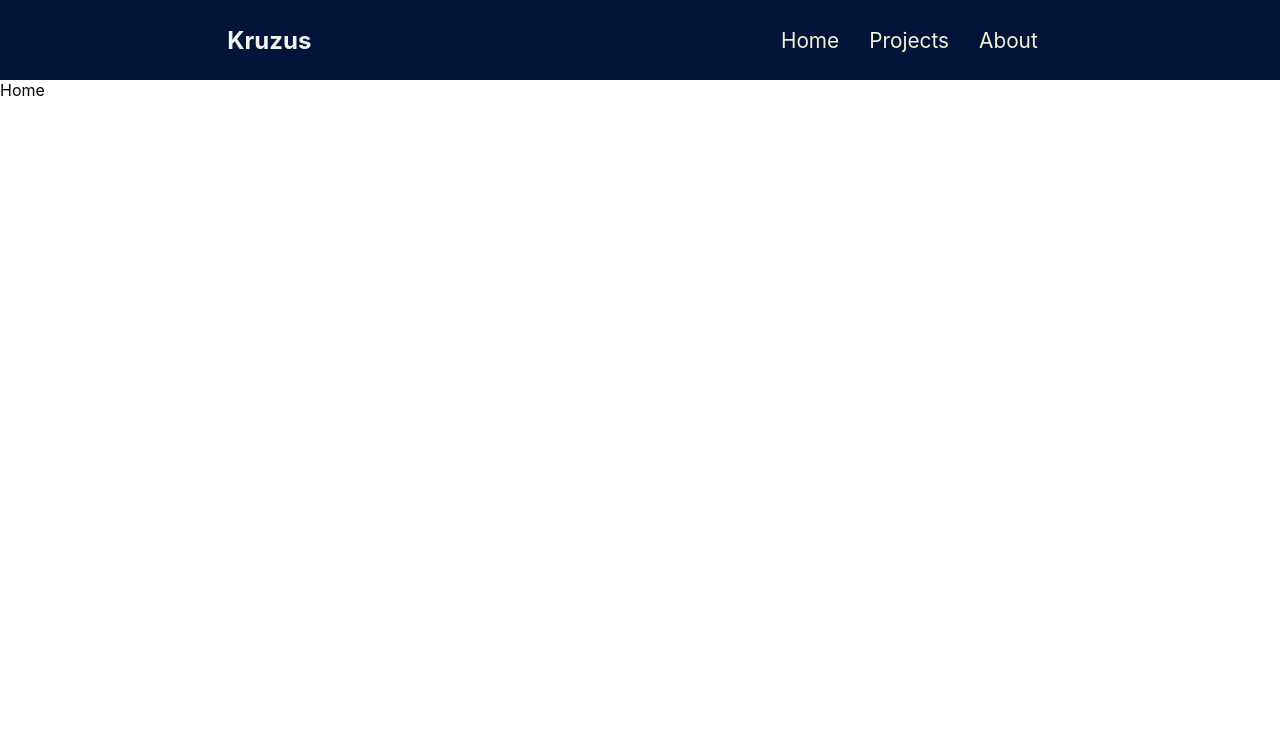
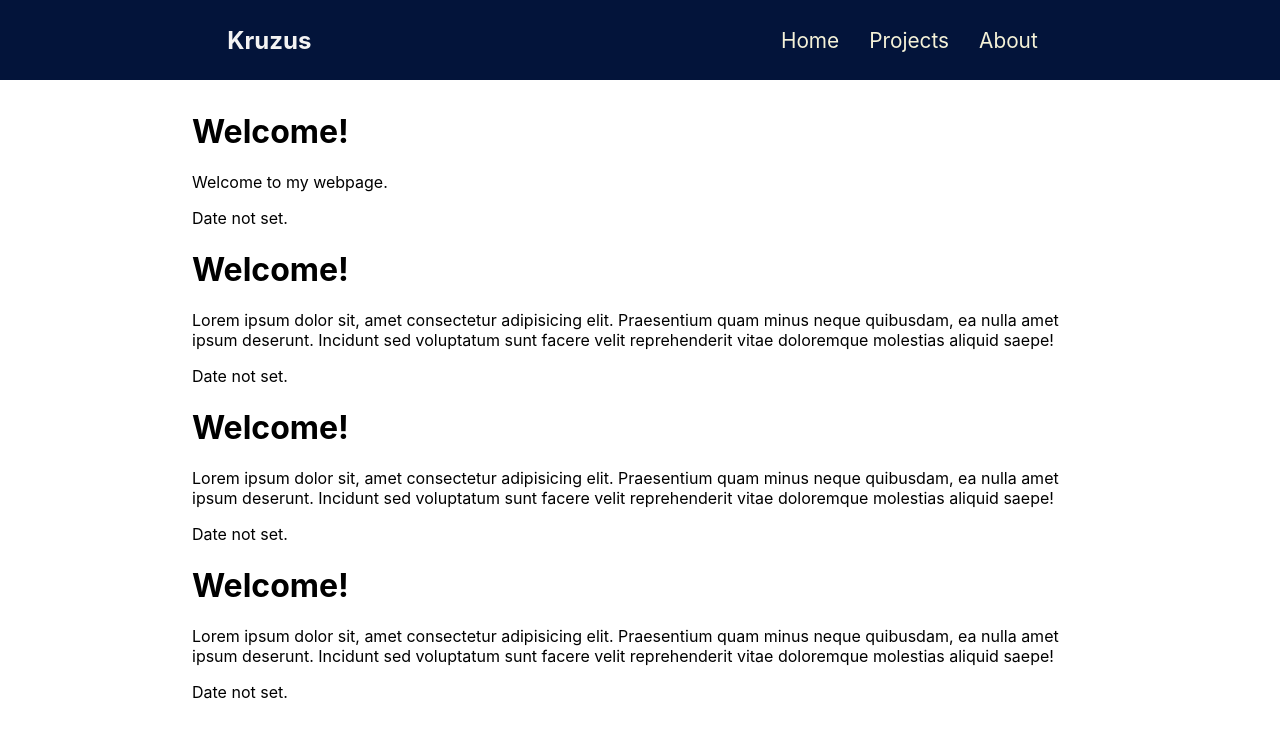
Before and after one commit to kruzus/personal, a React (Create React App) app: page / in a window 1280 px wide. Shown: the top 738 px of the page. Built offline with nearby package versions, Linux system fonts and the light colour scheme.

Commit message:
more work

```diff
--- a/src/components/Navbar/index.tsx
+++ b/src/components/Navbar/index.tsx
@@ -50,7 +50,7 @@ export const Navbar = () => {
 };
 
 function NoMatch() {
-  let location = useLocation();
+  const location = useLocation();
   return (
     <>
       No match for <code>{location.pathname}</code>
--- /dev/null
+++ b/src/components/shared/Container.tsx
@@ -0,0 +1,5 @@
+import styled from "styled-components";
+
+export const Container = styled.div`
+  //styles
+`;
--- /dev/null
+++ b/src/components/shared/Post.tsx
@@ -0,0 +1,16 @@
+export const Post = (props: PostProp) => {
+  const { body, date, heading } = props;
+  return (
+    <>
+      <h1>{heading}</h1>
+      <p>{body}</p>
+      <span>{date ? date : "Date not set."}</span>
+    </>
+  );
+};
+
+type PostProp = {
+  heading: string;
+  body: string;
+  date?: Date | null | string;
+};
--- a/src/components/shared/Wrapper.tsx
+++ b/src/components/shared/Wrapper.tsx
@@ -1,7 +1,13 @@
-//Styled Component
-
 import styled from "styled-components";
-
-export const Wrapper = styled.main`
-  //styles
+export const Wrapper = styled.div`
+  /* background-color: #0b2661; */
+  width: 70%;
+  align-items: center;
+  margin: 0 auto;
+  margin-top: 2rem;
+  @media only screen and (max-width: 1200px) {
+    /* background-color: #0b2661; */
+    width: 90%;
+    padding: 10px;
+  }
 `;
--- a/src/views/Home.tsx
+++ b/src/views/Home.tsx
@@ -1,3 +1,33 @@
+import { Wrapper } from "../components/shared/Wrapper";
+import { Post } from "../components/shared/Post";
 export const Home = () => {
-  return <>Home</>;
+  return (
+    <>
+      <Wrapper>
+        <Post heading="Welcome!" body="Welcome to my webpage." />
+
+        <Post
+          body="Lorem ipsum dolor sit, amet consectetur adipisicing elit.
+Praesentium quam minus neque quibusdam, ea nulla amet ipsum deserunt.
+Incidunt sed voluptatum sunt facere velit reprehenderit vitae
+doloremque molestias aliquid saepe!"
+          heading="Welcome!"
+        />
+        <Post
+          body="Lorem ipsum dolor sit, amet consectetur adipisicing elit.
+Praesentium quam minus neque quibusdam, ea nulla amet ipsum deserunt.
+Incidunt sed voluptatum sunt facere velit reprehenderit vitae
+doloremque molestias aliquid saepe!"
+          heading="Welcome!"
+        />
+        <Post
+          body="Lorem ipsum dolor sit, amet consectetur adipisicing elit.
+Praesentium quam minus neque quibusdam, ea nulla amet ipsum deserunt.
+Incidunt sed voluptatum sunt facere velit reprehenderit vitae
+doloremque molestias aliquid saepe!"
+          heading="Welcome!"
+        />
+      </Wrapper>
+    </>
+  );
 };
```
Also changed, not shown: src/reportWebVitals.ts (deleted, +0 -15 lines), src/logo.svg (deleted).
